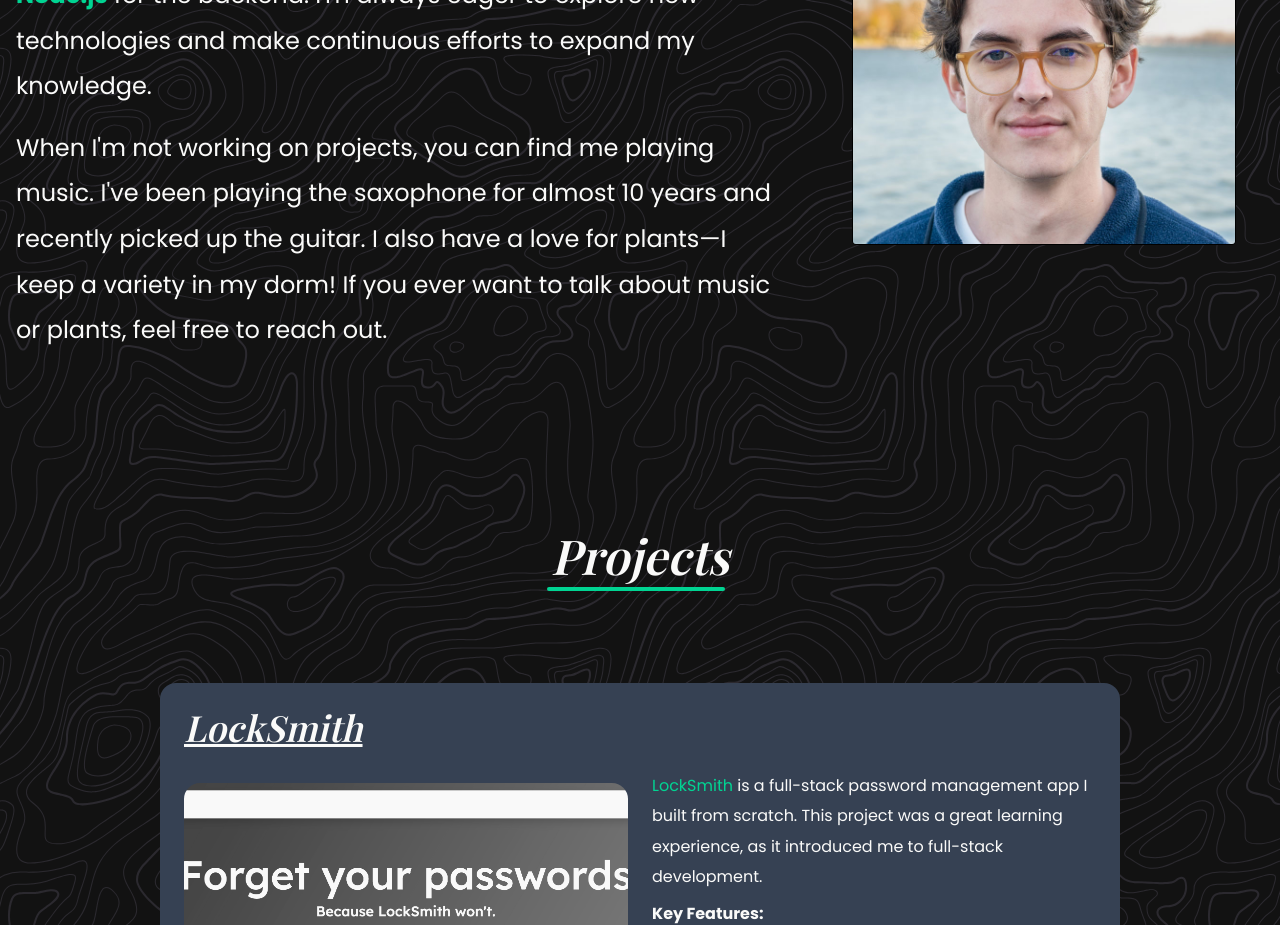
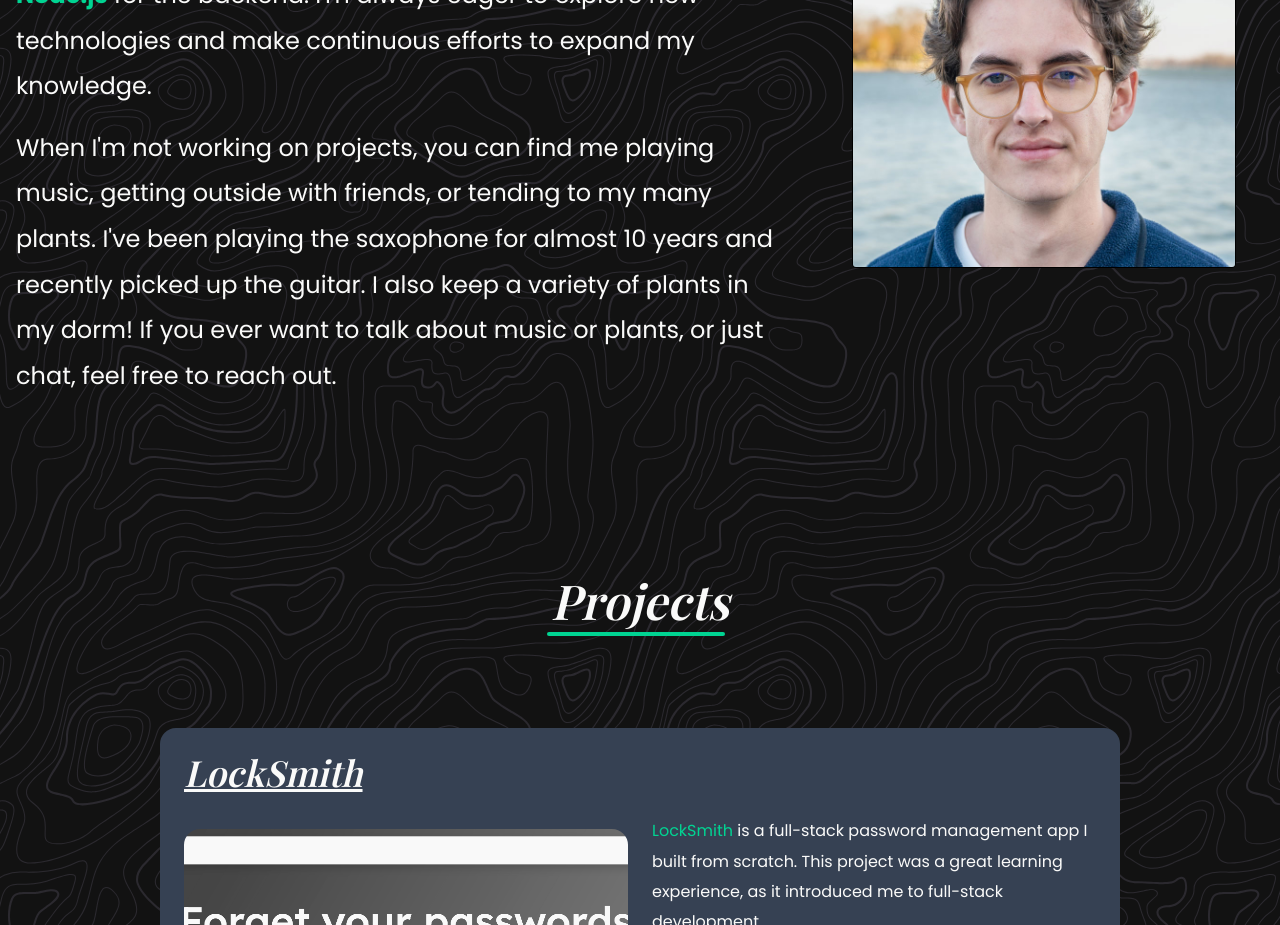
Before and after one commit to andmccutchan/Personal-Website, a React (Vite) app: page / in a window 1280 px wide. Shown: the part 1360-2285 px from the top of the page. Built offline with nearby package versions, Linux system fonts and the light colour scheme; a web font is replaced by a local one.

Commit message:
About me change

```diff
--- a/src/Components/AboutMeSection.jsx
+++ b/src/Components/AboutMeSection.jsx
@@ -34,11 +34,12 @@ const AboutMeSection = () => {
           </p>
 
           <p className="mt-4">
-            When I'm not working on projects, you can find me playing music.
-            I've been playing the saxophone for almost 10 years and recently
-            picked up the guitar. I also have a love for plants—I keep a variety
-            in my dorm! If you ever want to talk about music or plants, feel
-            free to reach out.
+            When I'm not working on projects, you can find me playing music,
+            getting outside with friends, or tending to my many plants. I've
+            been playing the saxophone for almost 10 years and recently picked
+            up the guitar. I also keep a variety of plants in my dorm! If you
+            ever want to talk about music or plants, or just chat, feel free to
+            reach out.
           </p>
         </div>
         <div className="flex justify-center md:w-1/2">
```
